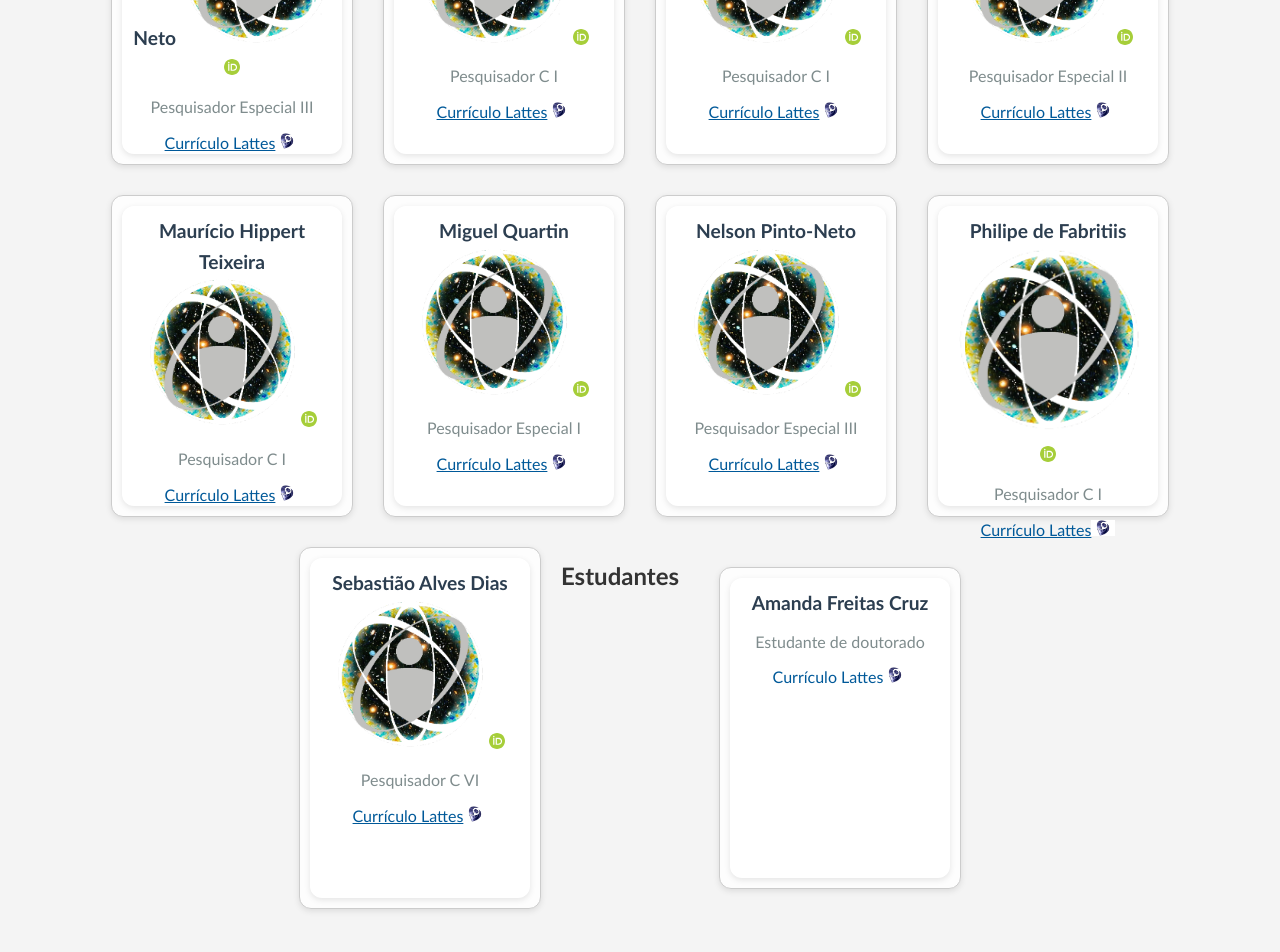
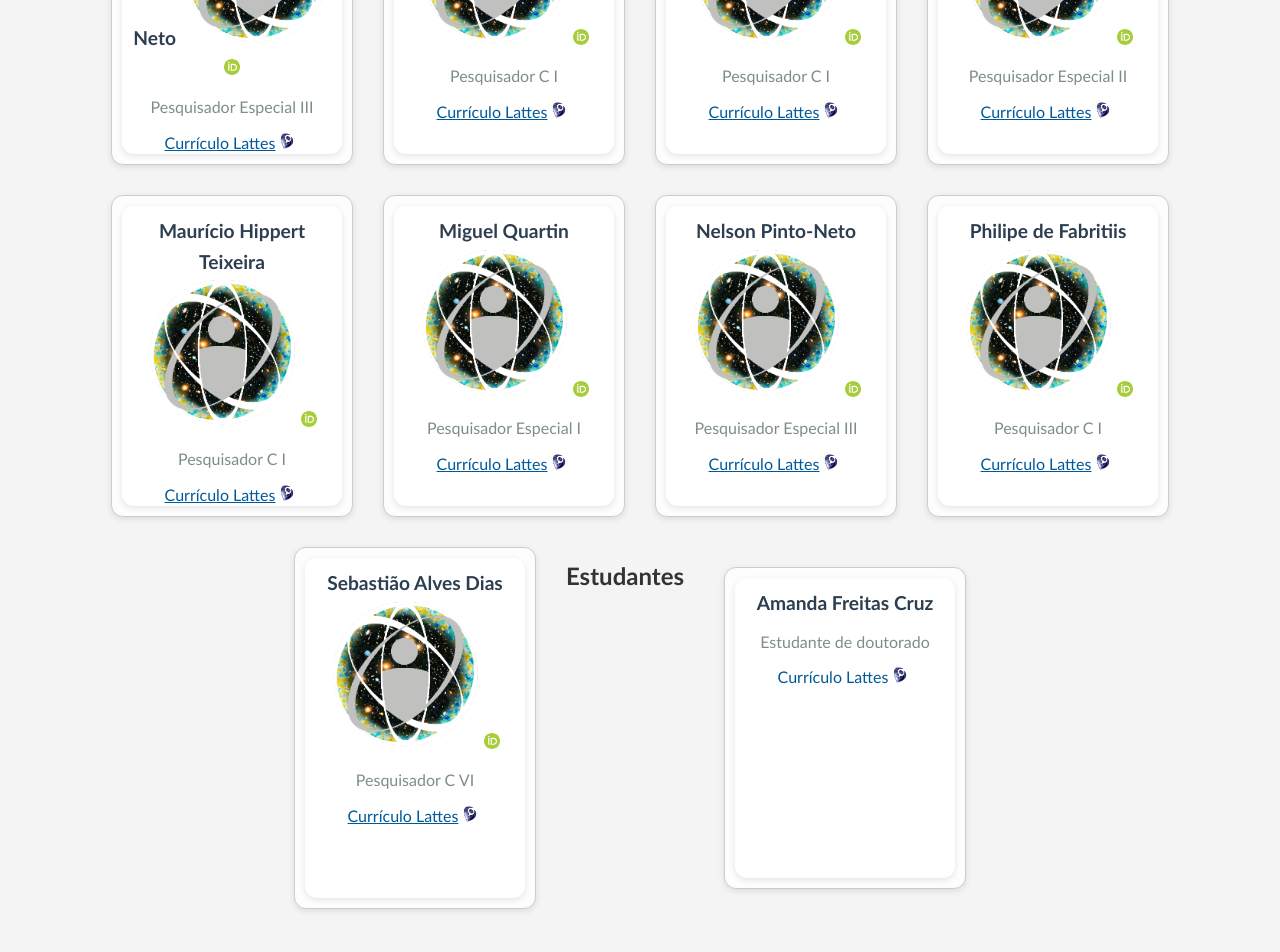
Before and after one commit to cbpf-cosmo/cbpf-cosmo.github.io, a Jekyll site: the page membros.html, which Jekyll copies as it is, in a window 1280 px wide. Shown: the part 1256-2208 px from the top of the page. Built offline with Jekyll 4.4.1, drawn with Linux system fonts in a browser that asks for light colours.

Commit message:
more features

```diff
--- a/membros.html
+++ b/membros.html
@@ -411,7 +411,7 @@
         <div class="member-name">
           Philipe de Fabritiis
           <img src="images/thumbs/cbpf.png" alt="foto" class="clickable-photo"
-               style="width:185px; height:185px; object-fit:cover;">
+               style="width:150px; height:150px; object-fit:cover;">
           <a href="https://orcid.org/" target="_blank">
             <img src="images/ORCID-iD_icon_vector.svg" alt="iD ORCID"/>
           </a>
@@ -455,7 +455,7 @@
       </div>
     </div>
   </li>
-
+<p></p>
   <!-- ==== Sérgio José Barbosa Duarte ====
   <li class="member-card">
     <div class="member-inner">
```
